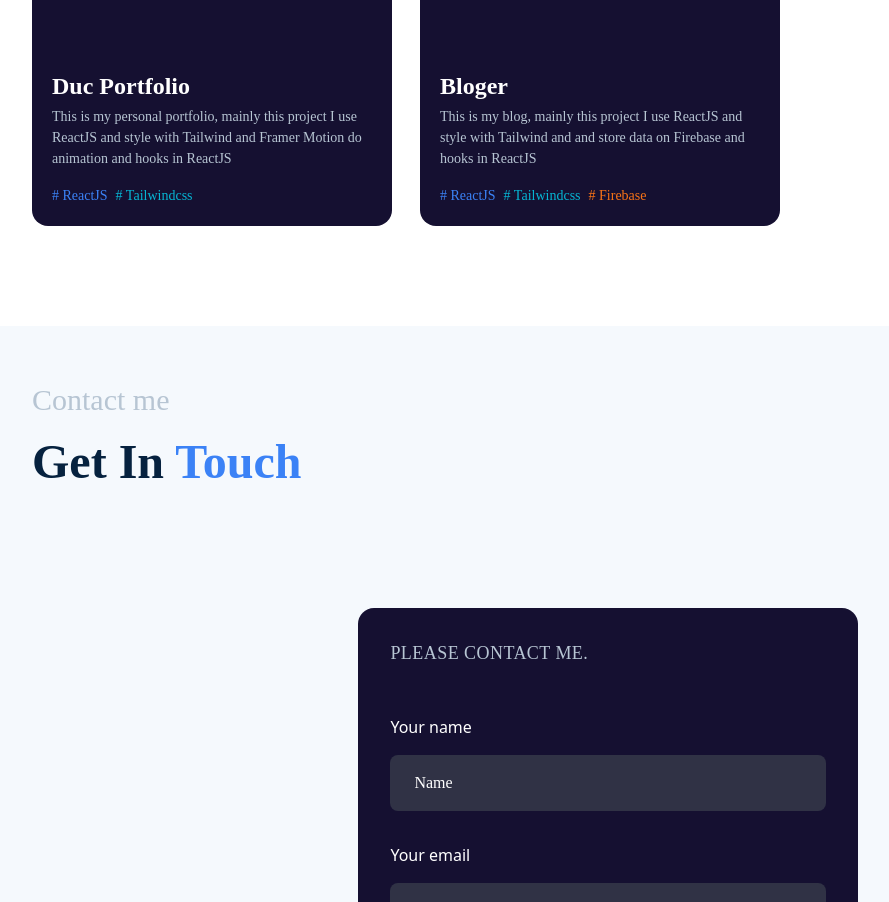
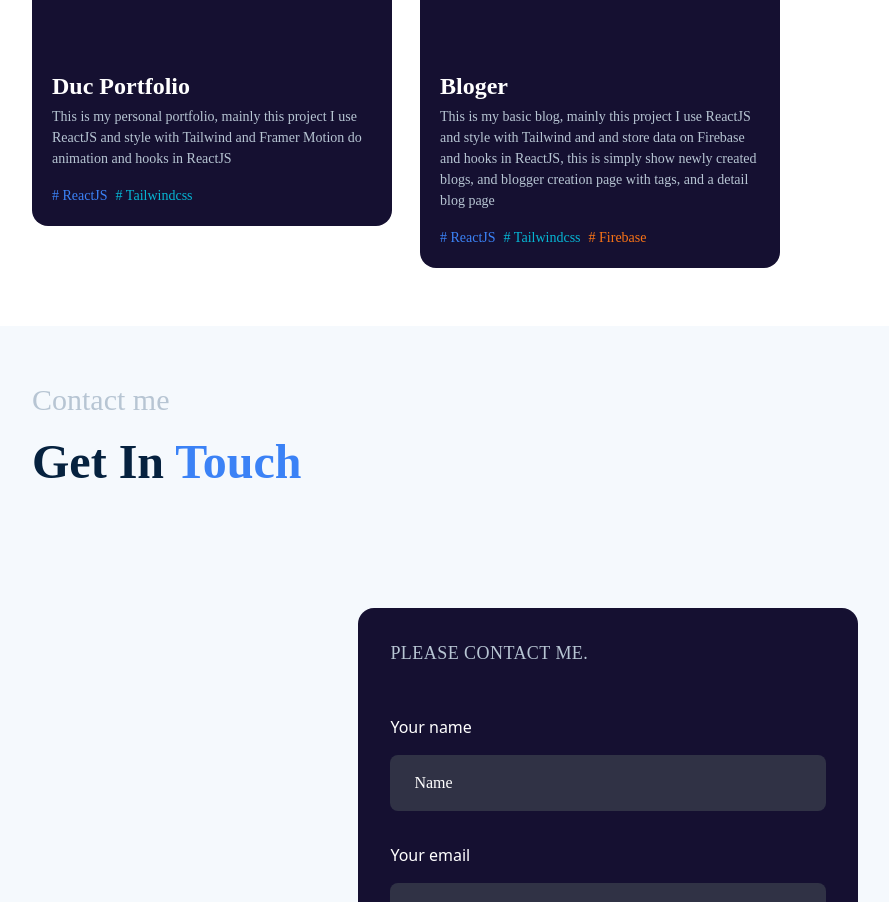
Before and after one commit to kind012/portfolio-duc, a React (Vite) app: page / in a window 1280 px wide. Shown: the part 3462-4364 px from the top of the page, without its empty margins (32-921 px from the left). Built offline with nearby package versions, Linux system fonts and the light colour scheme; a web font is replaced by a local one.

Commit message:
Update 22-4 part 2

```diff
--- a/src/components/Project.jsx
+++ b/src/components/Project.jsx
@@ -101,9 +101,10 @@ const Project = () => {
                 <div className="mt-1">
                   <h3 className="text-white font-bold text-[24px] ">Bloger</h3>
                   <p className="mt-2 text-[14px] text-gray">
-                    This is my blog, mainly this project I use ReactJS and style
-                    with Tailwind and and store data on Firebase and hooks in
-                    ReactJS
+                    This is my basic blog, mainly this project I use ReactJS and
+                    style with Tailwind and and store data on Firebase and hooks
+                    in ReactJS, this is simply show newly created blogs, and
+                    blogger creation page with tags, and a detail blog page
                   </p>
                 </div>
                 <div className="flex flex-wrap gap-2 mt-4">
```
